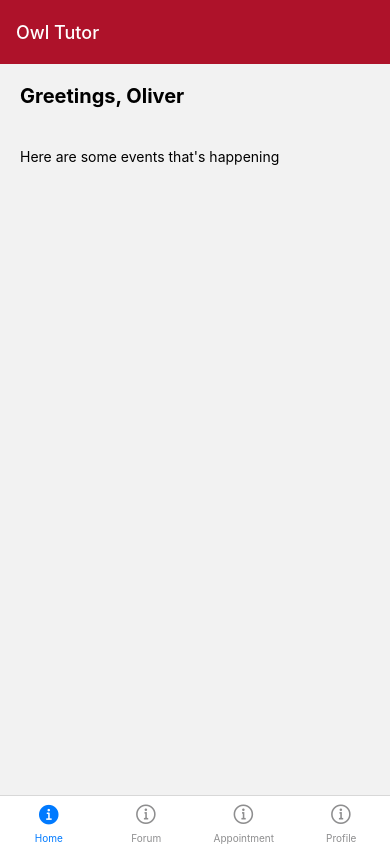
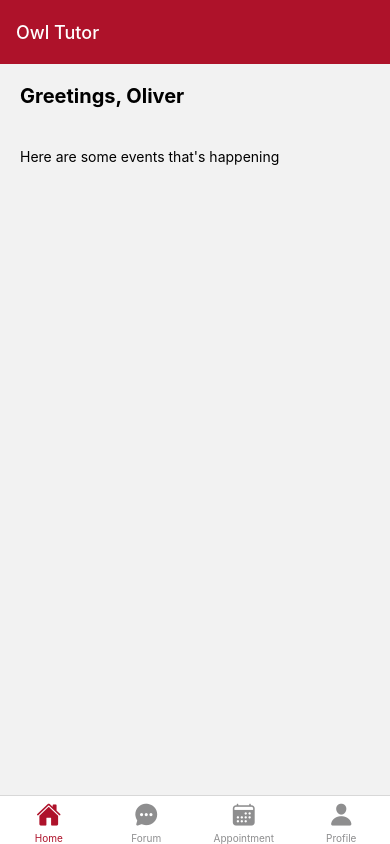
Before and after one commit to OwlHacks2022/owl-tutor-rn, a React Native app: screen / in a window 390 px wide. Built offline with nearby package versions, Linux system fonts and the light colour scheme.

Commit message:
tab icons

```diff
--- a/navigation/BottomTabNavigator.jsx
+++ b/navigation/BottomTabNavigator.jsx
@@ -11,16 +11,21 @@ import { COLORS } from '../constants';
 const Tab = createBottomTabNavigator();
 
 export default function BottomTabNavigator() {
+	const TAB_ICON = {
+		Home: 'home',
+		Forum: 'chatbubble-ellipses',
+		Appointment: 'calendar',
+		Profile: 'person',
+	};
 	return (
 		<Tab.Navigator
 			screenOptions={({ route }) => ({
 				tabBarIcon: ({ focused, color, size }) => {
 					let iconName;
-					iconName = focused
-						? 'ios-information-circle'
-						: 'ios-information-circle-outline';
+					iconName = TAB_ICON[route.name];
 					return <Ionicons name={iconName} size={size} color={color} />;
 				},
+				tabBarActiveTintColor: COLORS.primary,
 				headerBackground: () => (
 					<View style={{ flex: 1, backgroundColor: COLORS.primary }} />
 				),
```
